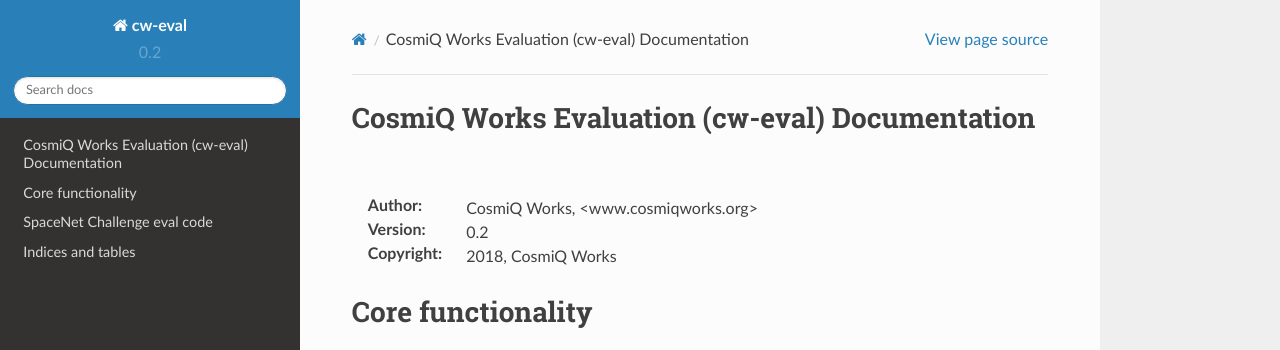
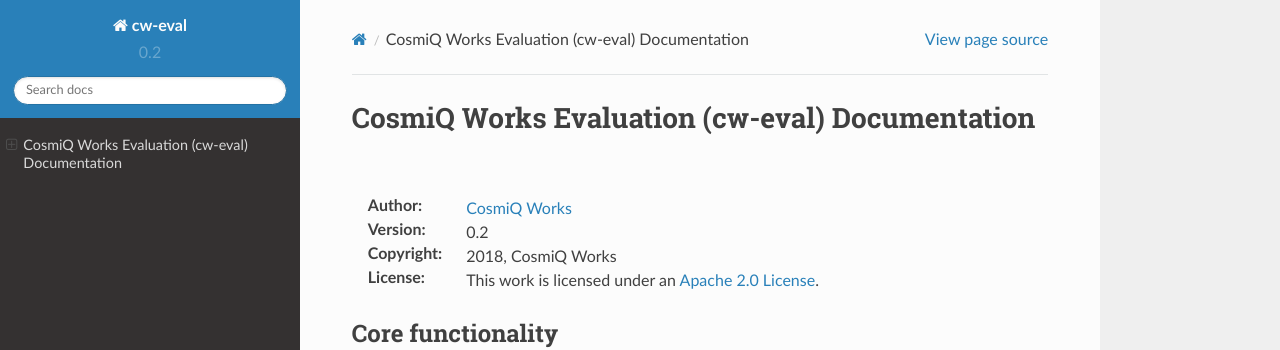
Before and after one commit to CosmiQ/cw-eval, a Sphinx documentation site: the page built from docs/index.rst, in a window 1280 px wide and 1059 px high, cut to the strip 0-350 px from the top of the window. Built offline with Sphinx 7.4.7 and the Read the Docs theme 2.0.0, drawn with Linux system fonts in a browser that asks for light colours.

Commit message:
deprecating eval_base in favor of EvalBase, adding relevant documentation

```diff
--- a/docs/index.rst
+++ b/docs/index.rst
@@ -1,11 +1,14 @@
 CosmiQ Works Evaluation (cw-eval) Documentation
 ===============================================
-:Author: CosmiQ Works, <www.cosmiqworks.org>
+:Author: `CosmiQ Works <https://www.cosmiqworks.org>`__
 :Version: |version|
 :Copyright: 2018, CosmiQ Works
+:License: This work is licensed under an `Apache 2.0 License`__.
+
+.. __: https://www.apache.org/licenses/LICENSE-2.0
 
 Core functionality
-==================
+------------------
 .. automodule:: cw_eval.baseeval
    :members:
 
@@ -13,7 +16,7 @@
    :members:
 
 SpaceNet Challenge eval code
-============================
+----------------------------
 .. automodule:: cw_eval.challenge_eval.off_nadir_dataset
    :members:
 
@@ -22,7 +25,7 @@
    :caption: Contents:
 
 Indices and tables
-==================
+------------------
 
 * :ref:`genindex`
 * :ref:`modindex`
```
Also changed, not shown: 1 other file.
